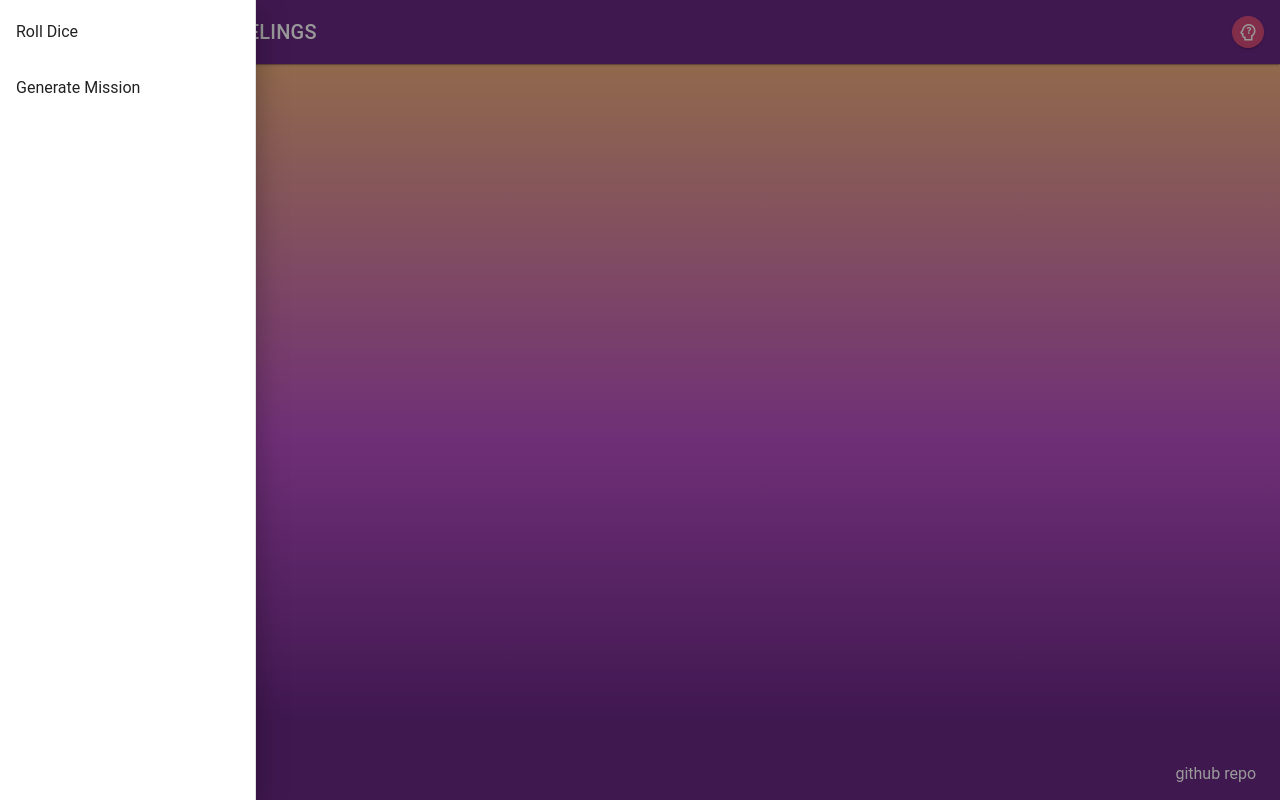
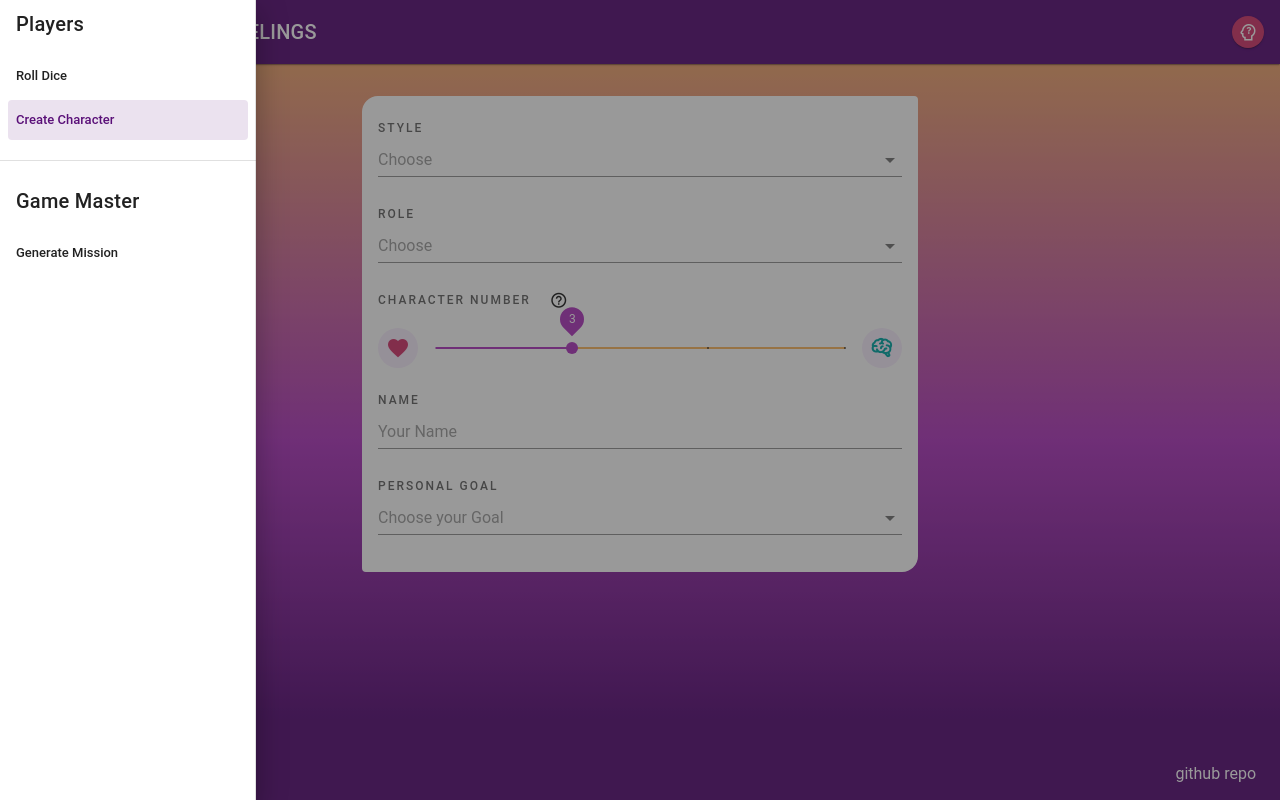
Before and after one commit to mcurren/lasers-feelings-tool, a Vue app: page /character in a window 1280 px wide. Both pictures are taken after a click on the button 28 px from the left and 32 px from the top of the page. Built offline with nearby package versions, Linux system fonts and the light colour scheme; what vue-confetti would draw is missing.

Commit message:
added character creation page. changed navigation

```diff
--- a/src/App.vue
+++ b/src/App.vue
@@ -20,7 +20,15 @@
       v-model="drawer"
       fixed
       temporary>
+      <v-list-item>
+        <v-list-item-content>
+          <v-list-item-title class="title">
+            Players
+          </v-list-item-title>
+        </v-list-item-content>
+      </v-list-item>
       <v-list
+        dense
         nav>
         <v-list-item-group
           v-model="group"
@@ -29,6 +37,27 @@
             <v-list-item-title>Roll Dice</v-list-item-title>
           </v-list-item>
 
+          <v-list-item to="/character">
+            <v-list-item-title>Create Character</v-list-item-title>
+          </v-list-item>
+        </v-list-item-group>
+      </v-list>
+
+      <v-divider class="mt-3 mb-4"></v-divider>
+
+      <v-list-item>
+        <v-list-item-content>
+          <v-list-item-title class="title">
+            Game Master
+          </v-list-item-title>
+        </v-list-item-content>
+      </v-list-item>
+      <v-list
+        dense
+        nav>
+        <v-list-item-group
+          v-model="group"
+          active-class="primary--text text--accent-4">
           <v-list-item to="/mission">
             <v-list-item-title>Generate Mission</v-list-item-title>
           </v-list-item>
@@ -81,6 +110,9 @@ export default {
 }
 .nowrap {
   white-space: nowrap;
+}
+.align-center {
+  align-items: center;
 }
 // global styles
 body {
--- a/src/components/RollDice.vue
+++ b/src/components/RollDice.vue
@@ -7,8 +7,9 @@
       <section class="settings" v-show="!hasRolled">
         <v-card
           flat
-          shaped
-          elevation="0">
+          outlined
+          elevation="0"
+          class="mb-6 rounded-xl target-number">
           <v-card-text>
             <h3 class="overline mb-3 mt-0">
               <span>Character Number</span>
@@ -16,6 +17,7 @@
                 <p style="margin-top:1rem;">Choose your <strong>number</strong>, from 2 to 5, by dragging the slider or using the <span class="nowrap"><v-icon small color="error">mdi-heart</v-icon>/<v-icon small color="success">mdi-brain</v-icon></span> buttons.</p>
                 <p>A high number means you’re better at <strong>LASERS</strong> (technology; science; cold rationality; calm, precise action).</p>
                 <p>A low number means you’re better at <strong>FEELINGS</strong> (intuition; diplomacy; seduction; wild, passionate action).</p>
+                <p><em>Note: once you set this number, it should not change for the rest of the game.</em></p>
               </Dialog>
             </h3>
             <v-slider
@@ -27,7 +29,7 @@
               max="5"
               ticks="always"
               :thumb-size="24"
-              class="slider"
+              class="slider align-center"
               hide-details>
               <template v-slot:prepend>
                 <v-btn
@@ -57,8 +59,15 @@
                   </v-icon>
                 </v-btn>
               </template>
-             </v-slider>
+            </v-slider>
+          </v-card-text>
+        </v-card>
 
+        <v-card
+          flat
+          shaped
+          elevation="0">
+          <v-card-text>
             <h3 class="overline mb-0">
               <span>Roll</span>
               <Dialog>
@@ -391,9 +400,6 @@ export default {
       margin-right: 12px;
     }
   }
-  .slider {
-    align-items: center;
-  }
   .helper-fields {
     display: flex;
     .helper-count {
@@ -405,6 +411,9 @@ export default {
       justify-content: center;
       align-items: center;
     }
+  }
+  .target-number {
+    border-color: rgba(#000825, 0.6) !important;
   }
   .results {
     .rolls {
--- a/src/router/index.js
+++ b/src/router/index.js
@@ -2,6 +2,7 @@ import Vue from 'vue'
 import VueRouter from 'vue-router'
 import Home from '@/views/Home.vue'
 import Mission from '@/views/Mission.vue'
+import Character from '@/views/Character.vue'
 
 Vue.use(VueRouter)
 
@@ -15,7 +16,12 @@ Vue.use(VueRouter)
     path: '/mission',
     name: 'Mission',
     component: Mission
-  }
+  },
+  {
+    path: '/character',
+    name: 'Character',
+    component: Character
+  },
 ]
 
 const router = new VueRouter({
--- a/src/views/Character.vue
+++ b/src/views/Character.vue
@@ -1,25 +1,237 @@
 <template>
   <div class="character">
-    <!-- form fields go here... -->
+    <section class="mb-2">
+      <v-card
+        flat
+        shaped
+        elevation="0"
+        class="mb-6">
+        <v-card-text>
+          <h3 class="overline mt-0 mb-0">
+            <span>Style</span>
+          </h3>
+          <v-select
+            :items="styles"
+            placeholder="Choose"
+            v-model="character.style"
+            class="pt-0 mt-0"
+          ></v-select>
+          <h3 class="overline mt-0 mb-0">
+            <span>Role</span>
+          </h3>
+          <v-select
+            :items="roles"
+            placeholder="Choose"
+            v-model="character.role"
+            class="pt-0 mt-0"
+          ></v-select>
+          <h3 class="overline mb-2 mt-0">
+            <span>Character Number</span>
+            <Dialog>
+              <p style="margin-top:1rem;">Choose your <strong>number</strong>, from 2 to 5, by dragging the slider or using the <span class="nowrap"><v-icon small color="error">mdi-heart</v-icon>/<v-icon small color="success">mdi-brain</v-icon></span> buttons.</p>
+              <p>A high number means you’re better at <strong>LASERS</strong> (technology; science; cold rationality; calm, precise action).</p>
+              <p>A low number means you’re better at <strong>FEELINGS</strong> (intuition; diplomacy; seduction; wild, passionate action).</p>
+              <p><em>Note: once you set this number, it should not change for the rest of the game.</em></p>
+            </Dialog>
+          </h3>
+          <v-slider
+            v-model="targetNumber"
+            thumb-label="always"
+            color="info"
+            track-color="warning"
+            min="2"
+            max="5"
+            ticks="always"
+            :thumb-size="24"
+            class="slider align-center"
+            hide-details>
+            <template v-slot:prepend>
+              <v-btn
+                fab
+                small
+                elevation="0"
+                color="#f7edfd"
+                @click="decrement('targetNumber', 2)"
+                class="slider-button">
+                <v-icon
+                  color="error">
+                  mdi-heart
+                </v-icon>
+              </v-btn>
+            </template>
+            <template v-slot:append>
+              <v-btn
+                fab
+                small
+                elevation="0"
+                color="#f7edfd"
+                @click="increment('targetNumber', 5)"
+                class="slider-button">
+                <v-icon
+                  color="success">
+                  mdi-brain
+                </v-icon>
+              </v-btn>
+            </template>
+          </v-slider>
+          <h3 class="overline mt-3 mb-0">
+            <span>Name</span>
+          </h3>
+          <v-text-field
+            placeholder="Your Name"
+            v-model="character.name"
+            class="pt-0 mt-0"
+          ></v-text-field>
+          <h3 class="overline mt-0 mb-0">
+            <span>Personal Goal</span>
+          </h3>
+          <v-select
+            :items="goals"
+            placeholder="Choose your Goal"
+            v-model="character.goal"
+            class="pt-0 mt-0"
+          ></v-select>
+          <v-text-field
+            v-if="character.goal === 'Other'"
+            label="Your Goal"
+            v-model="character.otherGoal"
+          ></v-text-field>
+        </v-card-text>
+      </v-card>
+    </section>
+
+    <section v-show="characterDone">
+      <v-card
+        flat
+        shaped
+        elevation="0">
+        <v-card-text>
+          <h2 class="text--h5 mb-3 mt-3">Ok, all set!</h2>
+          <h3 class="text--h6 mb-1">You have:</h3>
+          <ul class="mb-3">
+            <li>A Consortium uniform (with built-in vacc-suit for space walks).</li>
+            <li>A super-sweet space-phone-cameracommunicator-scanner thing (with universal translator).</li>
+            <li>A variable-beam phase pistol (set to stun, usually).</li>
+          </ul>
+        </v-card-text>
+      </v-card>
+    </section>
+
+    <v-snackbar
+      light
+      multiLine
+      elevation="1"
+      timeout="6000"
+      color="warning"
+      transition="slide-y-reverse-transition"
+      v-model="alert.show">
+      {{ alert.text }}
+      <template v-slot:action="{ attrs }">
+        <v-btn
+          color="secondary"
+          text
+          v-bind="attrs"
+          @click="alert.show = false">
+          Close
+        </v-btn>
+      </template>
+    </v-snackbar>
   </div>
 </template>
 <script>
+import Dialog from '@/components/Dialog';
+
 export default {
   name: 'Mission',
+  components: {
+    Dialog,
+  },
   data: () => ({
     character: {
       style: null,
       role: null,
-      number: 3,
       name: null,
       goal: null,
+      otherGoal: null,
     },
-    computed: {
-      targetNumber () {
-        // save this to separate field in local storage
-        return this.character.number
+    targetNumber: 3,
+    styles: ['Alien', 'Android', 'Dangerous', 'Heroic', 'Hot-Shot', 'Intrepid', 'Savvy'],
+    roles: ['Doctor', 'Envoy', 'Engineer', 'Explorer', 'Pilot', 'Scientist', 'Soldier'],
+    goals: ['Become Captain', 'Meet New Aliens', 'Shoot Bad Guys', 'Find New Worlds', 'Solve Weird Space Mysteries', 'Prove Yourself', 'Keep Being Awesome', 'Other'],
+    alert: {
+      show: false,
+      text: null,
+    },
+  }),
+  computed: {
+    goalSet () {
+      if (!this.character.goal) {
+        return false
+      }
+      else if (this.character.goal === 'Other' && !this.character.otherGoal) {
+        return false
+      }
+      else {
+        return true
       }
     },
-  }),
+    characterDone () {
+      return (
+        this.character.style &&
+        this.character.role &&
+        this.character.name &&
+        this.goalSet
+      ) ? true : false
+    }
+  },
+  methods: {
+    decrement (field, min) {
+      // minus button
+      if (this[field] === min) return
+      this[field]--
+    },
+    increment (field, max) {
+      // plus button
+      if (this[field] === max) return
+      this[field]++
+    },
+  },
+  watch: {
+    // save target number to local storage on change
+    targetNumber: function (newNumber, oldNumber) {
+      if (newNumber === oldNumber) return
+      localStorage.setItem('targetNumber', newNumber)
+    },
+    // save character to local storage on change
+    character: {
+      deep: true,
+      handler () {
+        localStorage.setItem('character', JSON.stringify(this.character))
+      }
+    },
+  },
+  mounted () {
+    // load data from local storage if available
+    const number = localStorage.getItem('targetNumber')
+    if (number) {
+      this.targetNumber = number
+      // alert the user
+      this.alert.text = `Loaded your most recent character number (${number}).`
+      this.alert.show = true
+    }
+    const character = localStorage.getItem('character')
+    if (character) {
+      this.character = JSON.parse(character)
+    }
+  },
 }
 </script>
+<style lang="scss" scoped>
+.overline {
+  display: flex;
+  align-items: center;
+  & > span {
+    margin-right: 12px;
+  }
+}
+</style>
```
